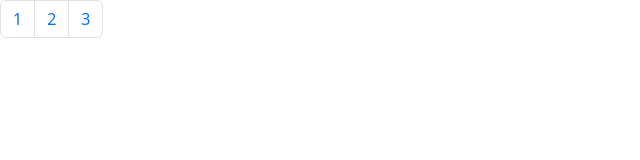
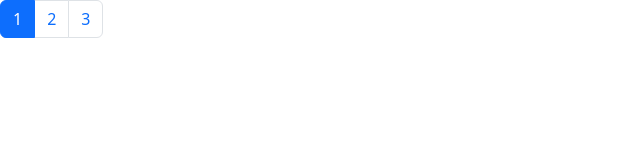
Before and after one commit to evgeniyp92/angular-learning, an Angular app in the folder pages/: page / in a window 1280 px wide. Shown: the top 160 px of the page, without its empty margins (0-640 px from the left). Built offline with nearby package versions, Linux system fonts and the light colour scheme.

Commit message:
ngClass basic example

```diff
--- a/pages/src/app/app.component.html
+++ b/pages/src/app/app.component.html
@@ -1,6 +1,11 @@
 <nav>
   <ul class="pagination">
-    <li class="page-item" *ngFor="let item of images; let i = index">
+    <!-- use ngClass to conditionally apply a css class -->
+    <li
+      class="page-item"
+      [ngClass]="{ active: i === currentPage }"
+      *ngFor="let item of images; let i = index"
+    >
       <a class="page-link">{{ i + 1 }}</a>
     </li>
   </ul>
--- a/pages/src/app/app.component.ts
+++ b/pages/src/app/app.component.ts
@@ -1,15 +1,16 @@
-import { NgFor } from '@angular/common';
+import { CommonModule, NgFor } from '@angular/common';
 import { Component } from '@angular/core';
 import { RouterOutlet } from '@angular/router';
 
 @Component({
   selector: 'app-root',
   standalone: true,
-  imports: [RouterOutlet, NgFor],
+  imports: [RouterOutlet, NgFor, CommonModule],
   templateUrl: './app.component.html',
   styleUrl: './app.component.css',
 })
 export class AppComponent {
+  currentPage = 0;
   images = [
     {
       title: 'At the Beach',
```
